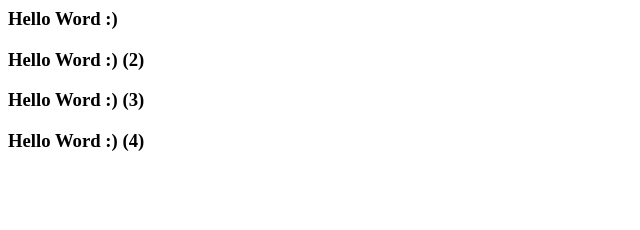
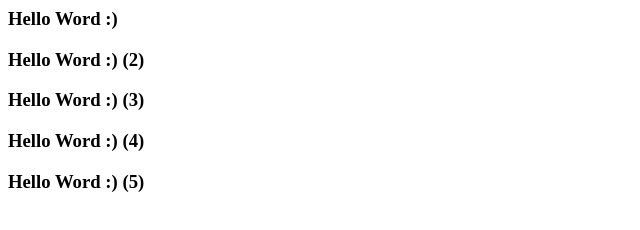
Before and after one commit to LudiraPutra/coba, a plain HTML site: page home.html in a window 1280 px wide. Shown: the whole page, without its empty margins (0-640 px from the left). Drawn offline with Linux system fonts and the light colour scheme.

Commit message:
menggandakan kembali kalimat pertama

```diff
--- a/home.html
+++ b/home.html
@@ -8,6 +8,7 @@
 		<h3>Hello Word :) (2)
 		<h3>Hello Word :) (3)
 		<h3>Hello Word :) (4)
+		<h3>Hello Word :) (5)
 
 	</body>
 </html>
```
